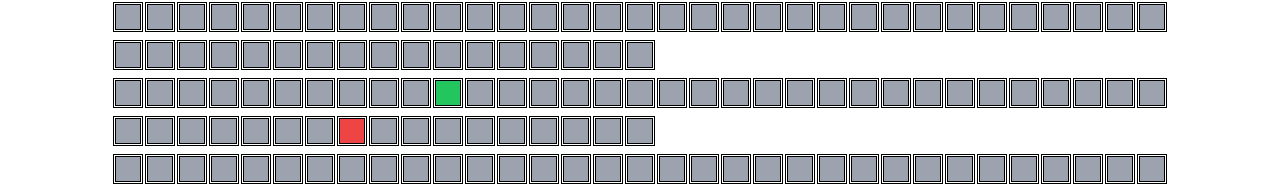
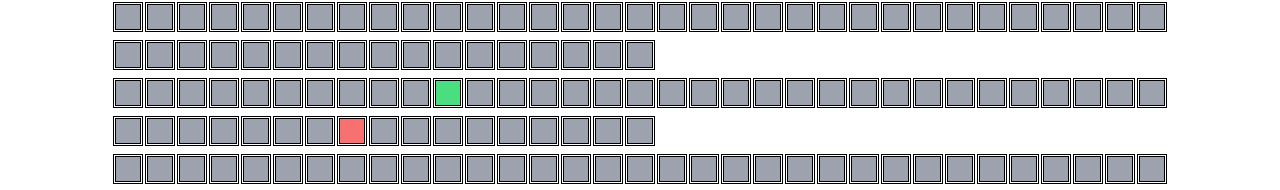
Before and after one commit to NaralC/Pathfinding-Visualizer, a React (Vite) app: page / in a window 1280 px wide. Shown: the part 575-765 px from the top of the page. Built offline with nearby package versions, Linux system fonts and the light colour scheme.

Commit message:
Wall toggle

```diff
--- a/src/Algorithms/BFS.ts
+++ b/src/Algorithms/BFS.ts
@@ -11,22 +11,22 @@ export const BFS = (
 
     if (row > 0) {
       if (!matrix[row - 1][col].isVisited) {
-        stack.push(matrix[row - 1][col]);
+        queue.push(matrix[row - 1][col]);
       }
     }
     if (row < matrix.length - 1) {
       if (!matrix[row + 1][col].isVisited) {
-        stack.push(matrix[row + 1][col]);
+        queue.push(matrix[row + 1][col]);
       }
     }
     if (col > 0) {
       if (!matrix[row][col - 1].isVisited) {
-        stack.push(matrix[row][col - 1]);
+        queue.push(matrix[row][col - 1]);
       }
     }
     if (col < matrix[0].length - 1) {
       if (!matrix[row][col + 1].isVisited) {
-        stack.push(matrix[row][col + 1]);
+        queue.push(matrix[row][col + 1]);
       }
     }
 
@@ -37,11 +37,11 @@ export const BFS = (
   // Edge cases
   if (startNode === endNode || !matrix || !startNode || !endNode) return [];
 
-  const stack: NodeType[] = [startNode];
+  const queue: NodeType[] = [startNode];
   const visitOrder: NodeType[] = [];
 
-  while (stack.length) {
-    const node = stack.pop(); // The only difference between BFS and DFS
+  while (queue.length) {
+    const node = queue.shift(); // The only difference between BFS and DFS
 
     if (!node || node.isWall || node.isVisited) continue;
     if (node === endNode) return visitOrder;
--- a/src/App.tsx
+++ b/src/App.tsx
@@ -14,7 +14,7 @@ const App: React.FC = () => {
   const [nodeList, setNodeList] = useState<NodeType[][]>(initializeMatrix);
 
   const startVisualization = (): void => {
-    const visitPath: NodeType[] = DFS(
+    const visitPath: NodeType[] = BFS(
       nodeList,
       nodeList[START_ROW][START_COL],
       nodeList[FINISH_ROW][FINISH_COL]
@@ -29,11 +29,20 @@ const App: React.FC = () => {
 
     visitPath.forEach((node, idx) => {
       setTimeout(() => {
-        const newMatrix = emptyNodeList.slice();
+        const newMatrix = [...emptyNodeList];
         newMatrix[node.row][node.col].isVisited = true;
         setNodeList(newMatrix);
       }, 10 * idx);
     });
+  };
+
+  // TODO: Handle wall toggle with mouse events
+  // Walls show up before visualization, but disappears after it starts
+  const toggleWall = (rowIdx: number, colIdx: number) => {
+    const newMatrix = [...nodeList];
+    const node = newMatrix[rowIdx][colIdx];
+    node.isWall = !node.isWall;
+    setNodeList(newMatrix);
   };
 
   return (
@@ -56,6 +65,7 @@ const App: React.FC = () => {
                   isFinish={col.isFinish}
                   isVisited={col.isVisited}
                   isWall={col.isWall}
+                  onMouseDown={() => toggleWall(rowIdx, colIdx)}
                 ></Node>
               ))}
             </ol>
@@ -82,6 +92,7 @@ const initializeMatrix = (): NodeType[][] => {
         isFinish: FINISH_ROW === rowIdx && FINISH_COL === colIdx,
         isVisited: false,
         isWall: false,
+        onMouseDown: () => {},
       };
 
       currentRow.push(currentNode);
--- a/src/Components/Node.tsx
+++ b/src/Components/Node.tsx
@@ -8,34 +8,24 @@ export type NodeType = {
   isFinish: boolean;
   isVisited: boolean;
   isWall: boolean;
+  onMouseDown: () => void;
 };
 
 const Node: React.FC<NodeType> = (props) => {
+  const nodeState = (): string => {
+    if (props.isStart) return "bg-green-400";
+    if (props.isFinish) return "bg-red-400";
+    if (props.isWall) return "bg-black";
+    if (props.isVisited) return "bg-blue-400";
+
+    return "bg-gray-400";
+  };
   return (
     <div
-      className={`node ${
-        props.isStart
-          ? "bg-green-500"
-          : props.isFinish
-          ? "bg-red-500"
-          : props.isVisited
-          ? "bg-blue-500"
-          : props.isWall
-          ? "bg-gray-400"
-          : "bg-gray-400"
-      }`}
+      onMouseDown={() => props.onMouseDown()}
+      className={`node ${nodeState()}`}
     ></div>
   );
 };
 
-// Unused for now, could replace tertiary operator later
-const nodeState = (props: NodeType): string => {
-  if (props.isStart) return "bg-green-400";
-  if (props.isFinish) return "bg-red-400";
-  if (props.isVisited) return "bg-blue-400";
-  if (props.isWall) return "bg-gray-400";
-
-  return "bg-gray-400";
-};
-
 export default Node;
```
